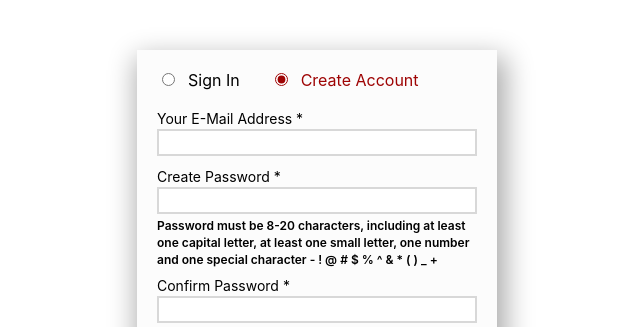
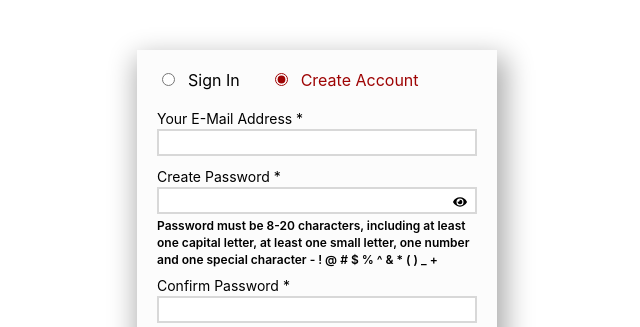
Before and after one commit to Josh-Licht/code-commerce, a React (Create React App) app: page / in a window 1280 px wide. Both pictures are taken after a click on the radio button "Create Account". Shown: the top 327 px of the page, without its empty margins (323-963 px from the left). Built offline with nearby package versions, Linux system fonts and the light colour scheme.

Commit message:
Added password visibility toggle and styles

```diff
--- a/package.json
+++ b/package.json
@@ -8,6 +8,7 @@
     "@testing-library/user-event": "^13.5.0",
     "react": "^18.2.0",
     "react-dom": "^18.2.0",
+    "react-icons": "^4.8.0",
     "react-scripts": "5.0.1",
     "web-vitals": "^2.1.4"
   },
--- a/src/components/Input/Input.jsx
+++ b/src/components/Input/Input.jsx
@@ -2,12 +2,13 @@ import React from "react";
 import '../base.css';
 import './input.css';
 
-const Input = ({ label, error, msg,  ...props}) => {
+const Input = ({ label, error, msg, icon, ...props}) => {
   return (
     <label className="inputContainer">
       {label}
       {error && <div className="error">{error}</div>}
-      {error ? <input className="inputError" {...props}/> : <input {...props}/> }
+      <input className={error ? 'inputError' : ''} {...props}/>
+      {msg ? icon : null}
       <span>{msg}</span>
     </label>
   );
--- a/src/components/Input/input.css
+++ b/src/components/Input/input.css
@@ -20,3 +20,10 @@
   font-size: 12px;
   font-weight: 600;
 }
+
+.inputContainer .eye{
+  position: absolute;
+  top: 27px;
+  right: 10px;
+  cursor: pointer;
+}
--- a/src/components/Signup/Signup.jsx
+++ b/src/components/Signup/Signup.jsx
@@ -1,5 +1,6 @@
 import React, { Component } from 'react';
 import Input from '../Input/Input';
+import { FaEye, FaEyeSlash } from 'react-icons/fa';
 import { signup, input } from '../validation';
 import '../base.css';
 import './Signup.css'
@@ -15,8 +16,15 @@ class Signup extends Component {
       confirmPassword: '',
       postalCode: '',
       errors: {},
+      showPassword: false,
     };
   }
+
+  handleTogglePassword = () => {
+    this.setState((prevState) => ({
+      showPassword: !prevState.showPassword,
+    }));
+  };
 
   handleChange = (event) => {
     const { name, value } = event.target;
@@ -44,15 +52,37 @@ class Signup extends Component {
   };
 
   render() {
-    const { firstName, lastName, email, password, confirmPassword, postalCode, errors } = this.state;
+    const { firstName, lastName, email, password, confirmPassword, postalCode, errors, showPassword  } = this.state;
 
     const inputData = [
-      {label: 'Your E-Mail Address *', name: 'email', type: "email", value: email, onChange: this.handleChange, error: errors.email},
-      {label: 'Create Password *', name: 'password', type: "password", value: password, onChange: this.handleChange, error: errors.password, msg: 'Password must be 8-20 characters, including at least one capital letter, at least one small letter, one number and one special character - ! @ # $ % ^ & * ( ) _ +'},
-      {label: 'Confirm Password *', name: 'confirmPassword', type: 'password', value: confirmPassword, onChange: this.handleChange, error: errors.confirmPassword},
-      {label: 'First Name *', name: 'firstName', value: firstName, onChange: this.handleChange, error: errors.firstName, patter: "[A-Za-z]+", title: 'First name cannot contain numbers'},
-      {label: 'Surname *', name: 'lastName', value: lastName, onChange: this.handleChange, error: errors.lastName, patter: "[A-Za-z]+", title: 'Last name cannot contain numbers'},
-      {label: 'Postcode', name: 'postalCode', value: postalCode, onChange: this.handleChange, error: errors.postalCode, patter: "[0-9]{5}", title: 'Postal code must be a 5-digit number'},
+      {
+        label: 'Your E-Mail Address *', name: 'email', type: "email",
+        value: email, onChange: this.handleChange, error: errors.email},
+      {
+        label: 'Create Password *', name: 'password', type: showPassword ? 'text' : 'password',
+        value: password, onChange: this.handleChange, error: errors.password,
+        icon:
+          showPassword
+          ? <FaEyeSlash className="eye" onClick={this.handleTogglePassword} />
+          : <FaEye className="eye" onClick={this.handleTogglePassword} />,
+        msg: 'Password must be 8-20 characters, including at least one capital letter, at least one small letter, one number and one special character - ! @ # $ % ^ & * ( ) _ +'
+      },
+      {
+        label: 'Confirm Password *', name: 'confirmPassword', type: 'password',
+        value: confirmPassword, onChange: this.handleChange, error: errors.confirmPassword
+      },
+      {
+        label: 'First Name *', name: 'firstName', value: firstName, onChange: this.handleChange,
+        error: errors.firstName, patter: "[A-Za-z]+", title: 'First name cannot contain numbers'
+      },
+      {
+        label: 'Surname *', name: 'lastName', value: lastName, onChange: this.handleChange,
+        error: errors.lastName, patter: "[A-Za-z]+", title: 'Last name cannot contain numbers'
+      },
+      {
+        label: 'Postcode', name: 'postalCode', value: postalCode, onChange: this.handleChange,
+        error: errors.postalCode, patter: "[0-9]{5}", title: 'Postal code must be a 5-digit number'
+      },
     ]
 
     return (
@@ -69,6 +99,7 @@ class Signup extends Component {
               error={item.error}
               pattern={item.patter}
               title={item.title}
+              icon={item.icon}
               msg={item.msg}
               required
             />
```
Also changed, not shown: 1 other file (tests, documents, lock files or other folders).
